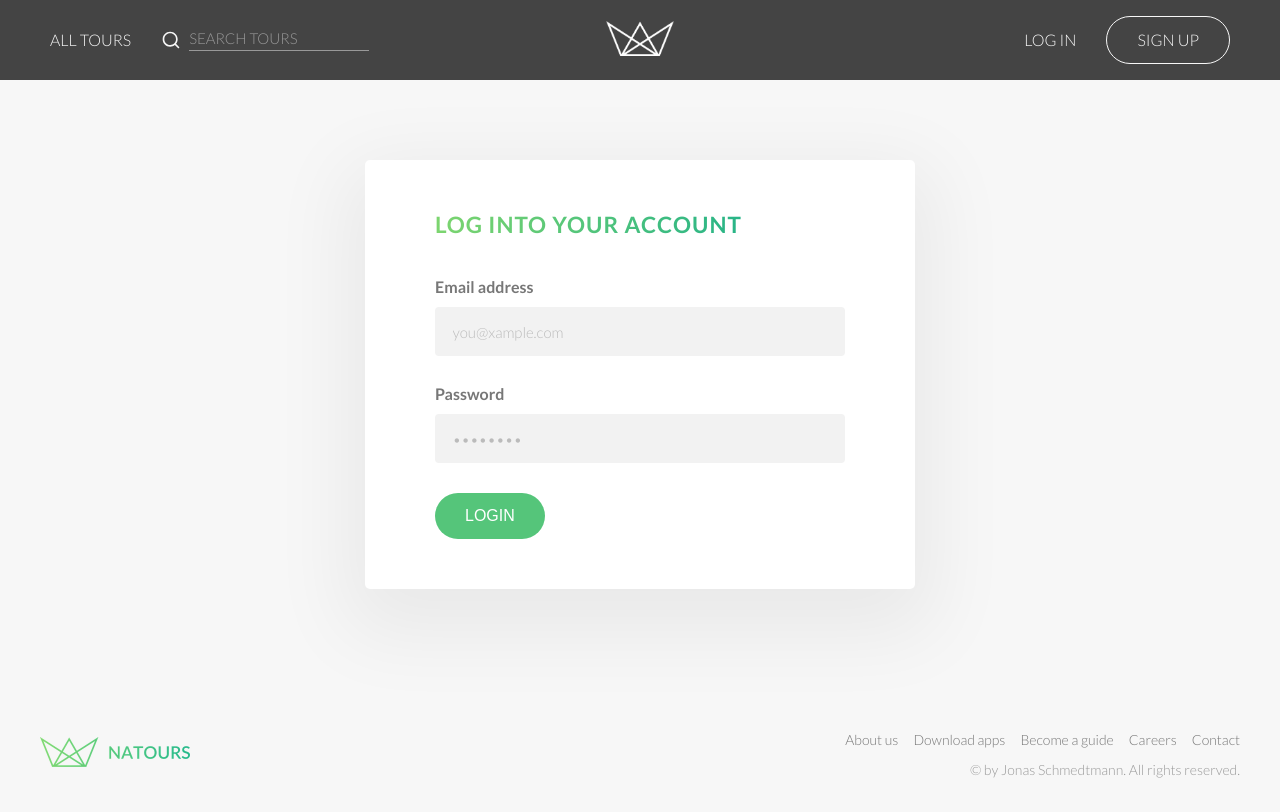
After one commit to SauloMacambiraDev/natours, a Node server app: template views/login.hbs in a window 1280 px wide. The commit adds this page. Run offline with Node 20, Linux system fonts and the light colour scheme; the template is opened without the code that fills it, so the values that code supplies are empty; some libraries are stand-ins or nearby versions.

Commit message:
Login view being developed

```diff
--- a/public/css/home.css
+++ b/public/css/home.css
@@ -1,4 +1,4 @@
-body{
+body {
     margin:0;
     padding: 0;
     text-decoration: none;
--- a/routes/viewsRoutes.js
+++ b/routes/viewsRoutes.js
@@ -6,4 +6,6 @@ router.get('/', viewsController.getOverview)
 
 router.get('/tours/:slug', viewsController.getTour)
 
+router.get('/login', viewsController.getLoginForm)
+
 module.exports = router
--- /dev/null
+++ b/views/login.hbs
@@ -0,0 +1,32 @@
+<main class="main">
+  <div class="login-form">
+    <h2 class="heading-secondary ma-bt-lg">Log into your account</h2>
+    <form action="" class="form">
+      <div class="form__group">
+        <label for="email" class="form__label">Email address</label>
+        <input
+          id="email"
+          class="form__input"
+          type="email",
+          placeholder="you@xample.com"
+          required
+        >
+      </div>
+      <div class="form__group ma-bt-md">
+          <label for="password" class="form__label">Password</label>
+          <input
+            type="password"
+            id="password"
+            class="form__input"
+            placeholder="••••••••"
+            required
+          >
+      </div>
+      <div class="form__group">
+        <button class="btn btn--green">
+          Login
+        </button>
+      </div>
+    </form>
+  </div>
+</main>
--- a/views/partials/header.hbs
+++ b/views/partials/header.hbs
@@ -18,13 +18,13 @@
     <img src="/img/logo-white.png" alt="Natours logo" />
   </div>
   <nav class="nav nav--user">
-    <a href="#" class="nav__el">My bookings</a>
+    {{!-- <a href="#" class="nav__el">My bookings</a>
     <a href="#" class="nav__el">
       <img src="/img/users/default.jpg" alt="User photo" class="nav__user-img" />
       <span>Jonas</span>
-    </a>
+    </a> --}}
 
-    <!-- <button class="nav__el">Log in</button>
-    <button class="nav__el nav__el--cta">Sign up</button> -->
+    <a class="nav__el" href="/login">Log in</a>
+    <a class="nav__el nav__el--cta" href="#">Sign up</a>
   </nav>
 </header>
--- a/views/tour.hbs
+++ b/views/tour.hbs
@@ -153,5 +153,5 @@
       </div>
     </section>
 {{else}}
-  <h1>The Tour</h1>
+  <h1 style="margin-bottom: 80vh; padding: 24px;">The Tour you're looking for doesn't exist :(</h1>
 {{/if}}
```
Also changed, not shown: controllers/viewsController.js (+7 -2 lines).
